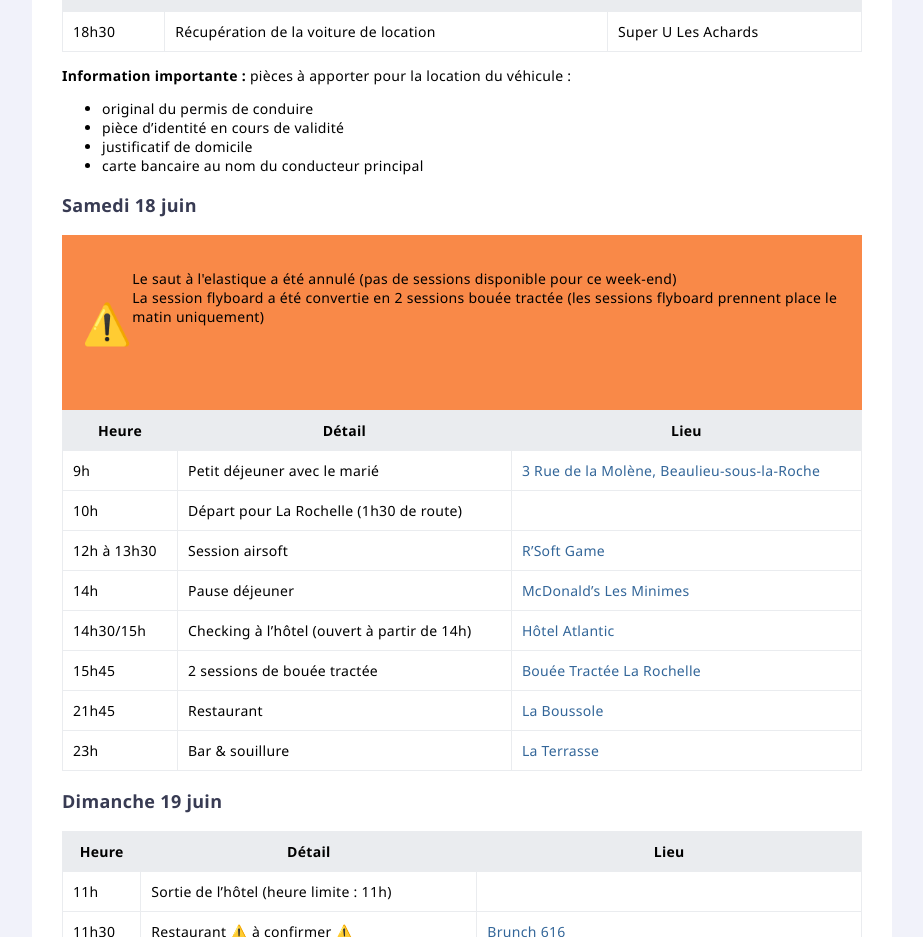
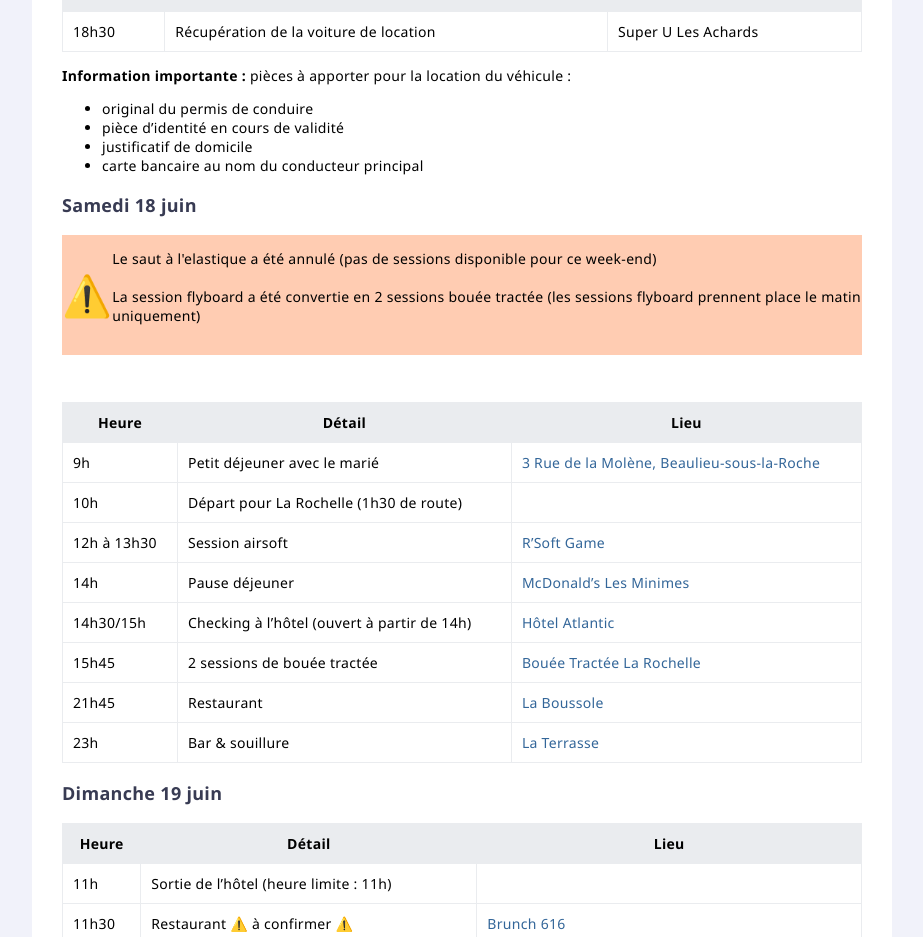
Before and after one commit to leobouard/leobouard.github.io, a Jekyll site: the page built from evg/index.md, in a window 1280 px wide. Shown: the part 327-1264 px from the top of the page, without its empty margins (198-1121 px from the left). Built offline with Jekyll 4.4.1, drawn with Linux system fonts in a browser that asks for light colours; our own code applies the rules of GitHub Pages for plain Markdown files.

Commit message:
Update index.md

```diff
--- a/evg/index.md
+++ b/evg/index.md
@@ -24,12 +24,14 @@
 
 ### Samedi 18 juin
 
-<div style="background-color: #F98948; text-align: left; display: flex; padding: 20px;">
-  <div><p style="font-size: 40px;">⚠️</p></div>
+<div style="background-color: #FFCCB2; display: flex;">
+  <div style="line-height: 40px;"><p style="font-size: 40px;">⚠️</p></div>
   <div>
-    <p>Le saut à l'elastique a été annulé (pas de sessions disponible pour ce week-end)<br>La session flyboard a été convertie en 2 sessions bouée tractée (les sessions flyboard prennent place le matin uniquement)</p>
+    <p>Le saut à l'elastique a été annulé (pas de sessions disponible pour ce week-end)<br><br>La session flyboard a été convertie en 2 sessions bouée tractée (les sessions flyboard prennent place le matin uniquement)</p>
   </div>
 </div>
+
+<br>
 
 Heure | Détail | Lieu
 ----- | ------ | ----
```
